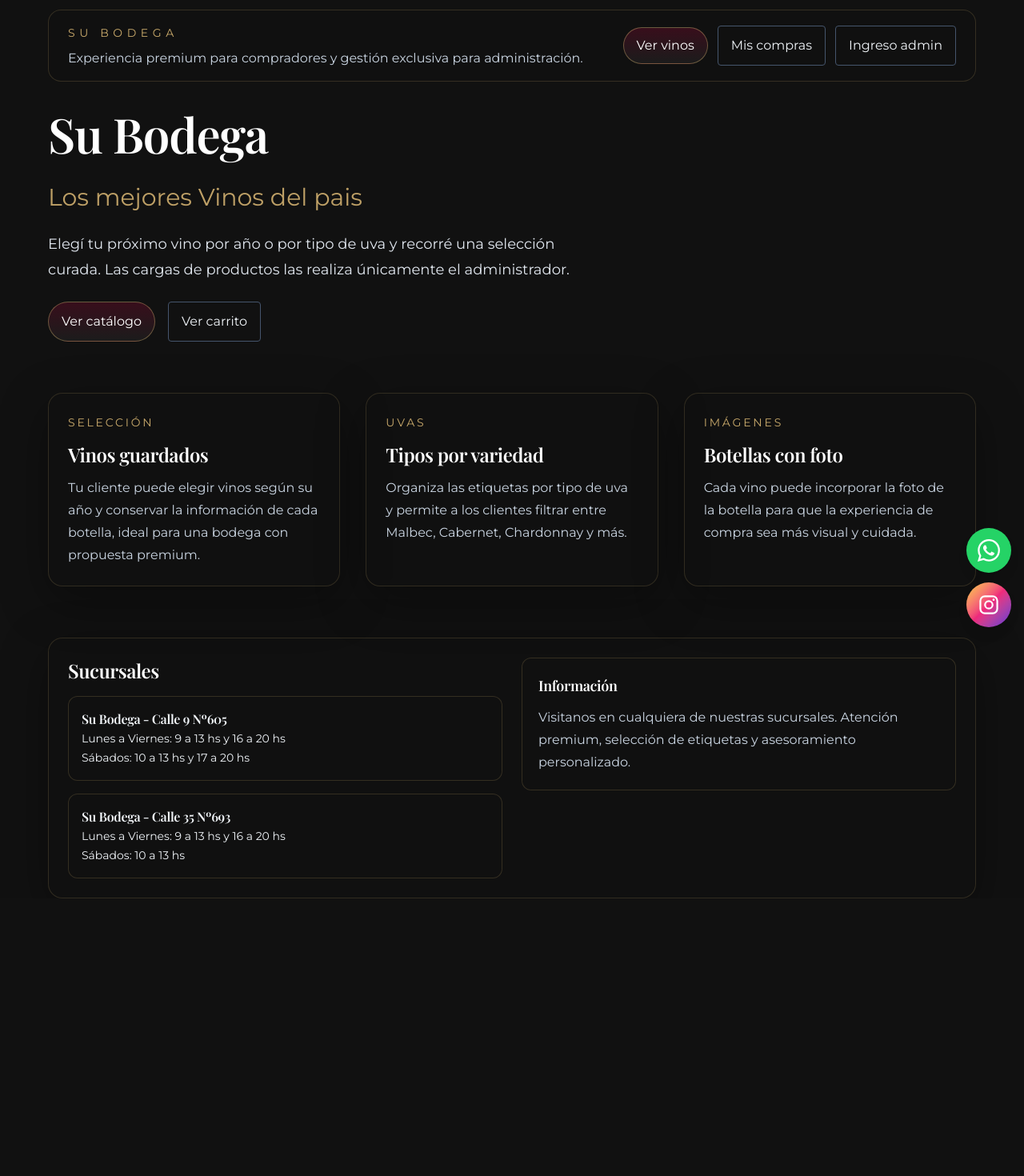
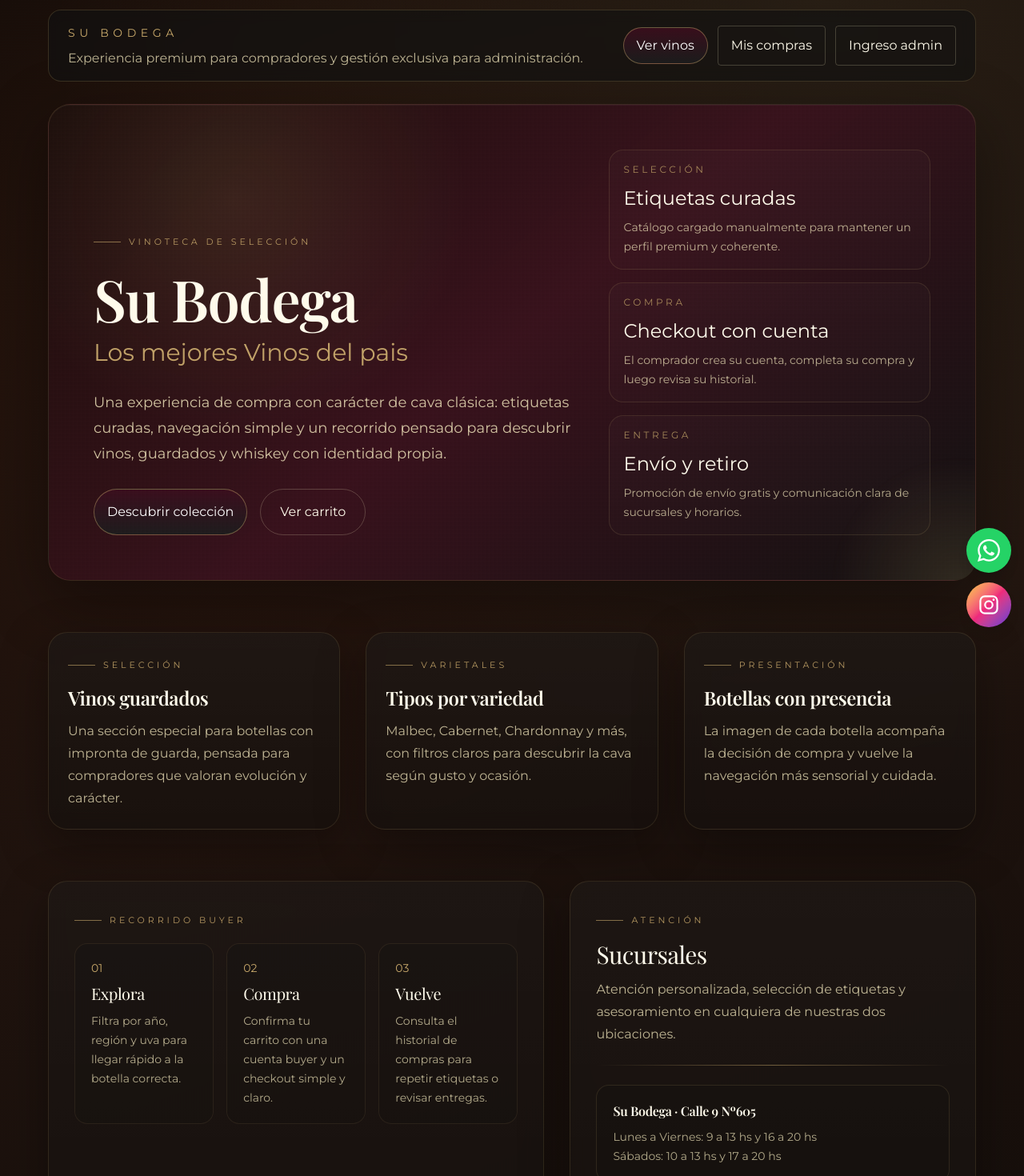
Before and after one commit to joaquinrc26/Su-Bodega, a Next.js app in the folder su-bodega/: page / in a window 1280 px wide. Shown: the top 1470 px of the page at 80% size. Before the commit the page ends 1123 px from the top, so only its background shows below. Built offline with nearby package versions, Linux system fonts and the light colour scheme; no server answers; a web font is replaced by a local one.

Commit message:
Refine premium buyer experience

```diff
--- a/su-bodega/app/cart/page.tsx
+++ b/su-bodega/app/cart/page.tsx
@@ -16,14 +16,15 @@ export default function CartPage() {
   const finalTotal = subtotal + shippingCost;
 
   return (
-    <main className="min-h-screen bg-slate-950">
+    <main className="min-h-screen buyer-bodegon-bg text-amber-50">
       <div className="container-premium py-12">
         {/* Header */}
-        <section className="mb-10">
+        <section className="wine-hero grain-overlay mb-10 p-6 md:p-8">
           <div className="flex items-center justify-between mb-6">
             <div>
-              <span className="text-sm uppercase tracking-[0.4em] text-gold">Tu carrito</span>
+              <span className="wine-section-label">Tu carrito</span>
               <h1 className="text-4xl md:text-5xl font-playfair font-semibold mt-2">Revisar compra</h1>
+              <p className="mt-3 max-w-2xl text-amber-100/72">Un resumen claro antes de pasar al checkout con cuenta buyer. Ajusta cantidades, revisa el envío y continúa con una compra segura.</p>
             </div>
             <Link href="/wines" className="text-gold hover:text-gold/80 underline">
               ← Volver al catálogo
@@ -32,8 +33,8 @@ export default function CartPage() {
         </section>
 
         {cart.length === 0 ? (
-          <div className="card-premium p-12 glass text-center">
-            <p className="text-xl text-slate-300 mb-6">Tu carrito está vacío</p>
+          <div className="wine-card p-12 text-center">
+            <p className="text-xl text-amber-100/74 mb-6">Tu carrito está vacío</p>
             <Link href="/wines" className="btn-premium">
               Explorar catálogo
             </Link>
@@ -45,11 +46,11 @@ export default function CartPage() {
               {cart.map((item) => (
                 <div
                   key={item.id}
-                  className="card-premium p-6 glass flex gap-4 md:flex-row flex-col"
+                  className="wine-card p-6 flex gap-4 md:flex-row flex-col"
                 >
                   {/* Imagen */}
                   {item.image && (
-                    <div className="flex-shrink-0 w-full md:w-24 h-24 bg-slate-800 rounded overflow-hidden">
+                    <div className="flex-shrink-0 w-full md:w-24 h-24 bg-black/30 rounded overflow-hidden">
                       <Image
                         src={item.image}
                         alt={item.name}
@@ -65,18 +66,18 @@ export default function CartPage() {
                     <div className="flex justify-between items-start mb-2">
                       <div>
                         <h3 className="text-lg font-semibold">{item.name}</h3>
-                        <p className="text-sm text-slate-400">Cosecha {item.year}</p>
+                        <p className="text-sm text-amber-100/60">Cosecha {item.year}</p>
                       </div>
                       <p className="text-lg font-semibold text-gold">${item.price.toLocaleString('es-AR')}</p>
                     </div>
 
                     {/* Cantidad */}
                     <div className="flex items-center gap-3 mt-4">
-                      <label className="text-sm text-slate-300">Cantidad:</label>
-                      <div className="flex items-center border border-slate-600 rounded">
+                      <label className="text-sm text-amber-100/72">Cantidad:</label>
+                      <div className="flex items-center border border-amber-100/20 rounded">
                         <button
                           onClick={() => updateQuantity(item.id, item.quantity - 1)}
-                          className="px-3 py-1 hover:bg-slate-700"
+                          className="px-3 py-1 hover:bg-white/5"
                         >
                           −
                         </button>
@@ -84,12 +85,12 @@ export default function CartPage() {
                           type="number"
                           value={item.quantity}
                           onChange={(e) => updateQuantity(item.id, parseInt(e.target.value) || 1)}
-                          className="w-12 text-center bg-transparent border-x border-slate-600 py-1"
+                          className="w-12 text-center bg-transparent border-x border-amber-100/20 py-1"
                           min="1"
                         />
                         <button
                           onClick={() => updateQuantity(item.id, item.quantity + 1)}
-                          className="px-3 py-1 hover:bg-slate-700"
+                          className="px-3 py-1 hover:bg-white/5"
                         >
                           +
                         </button>
@@ -113,17 +114,18 @@ export default function CartPage() {
               {/* Botón limpiar carrito */}
               <button
                 onClick={clearCart}
-                className="text-sm text-slate-400 hover:text-slate-200 underline"
+                className="text-sm text-amber-100/62 hover:text-amber-100 underline"
               >
                 Vaciar carrito
               </button>
             </div>
 
             {/* Resumen */}
-            <div className="card-premium p-6 glass h-fit sticky top-20">
-              <h2 className="text-xl font-semibold mb-4">Resumen</h2>
+            <div className="wine-card p-6 h-fit sticky top-20">
+              <span className="wine-section-label">Resumen</span>
+              <h2 className="text-xl font-semibold mb-4 mt-4">Tu selección</h2>
 
-              <div className="space-y-3 mb-6 pb-6 border-b border-slate-700">
+              <div className="space-y-3 mb-6 pb-6 border-b border-gold/10">
                 <div className="flex justify-between text-sm">
                   <span>Subtotal ({cart.length} items)</span>
                   <span>${subtotal.toLocaleString('es-AR')}</span>
@@ -144,22 +146,22 @@ export default function CartPage() {
               </div>
 
               <div className="mb-6">
-                <label className="text-sm text-slate-300 mb-2 block">Código promocional</label>
+                <label className="text-sm text-amber-100/72 mb-2 block">Código promocional</label>
                 <div className="flex gap-2">
                   <input
                     type="text"
                     value={coupon}
                     onChange={(e) => setCoupon(e.target.value.toUpperCase())}
                     placeholder="DESCUENTO10"
-                    className="flex-grow px-3 py-2 bg-slate-800 border border-slate-600 rounded text-sm focus:outline-none focus:border-gold"
+                    className="flex-grow px-3 py-2 bg-black/25 border border-amber-100/20 rounded text-sm focus:outline-none focus:border-gold"
                   />
-                  <button className="px-4 py-2 bg-slate-700 hover:bg-slate-600 rounded text-sm">
+                  <button className="px-4 py-2 bg-white/5 hover:bg-white/10 rounded text-sm border border-amber-100/15">
                     Aplicar
                   </button>
                 </div>
               </div>
 
-              <div className="bg-gold/10 p-3 rounded mb-6">
+              <div className="bg-gold/10 p-4 rounded-2xl mb-6 border border-gold/15">
                 <div className="text-xl font-semibold text-gold">
                   Total: ${finalTotal.toLocaleString('es-AR')}
                 </div>
@@ -172,12 +174,12 @@ export default function CartPage() {
                 Proceder al pago
               </button>
 
-              <Link href="/wines" className="block w-full text-center px-4 py-3 border border-slate-600 rounded hover:border-gold text-slate-100">
+              <Link href="/wines" className="block w-full text-center px-4 py-3 border border-amber-100/20 rounded hover:border-gold text-amber-50">
                 Continuar comprando
               </Link>
 
               {/* Info promo */}
-              <div className="mt-6 pt-6 border-t border-slate-700 text-xs text-slate-400 space-y-2">
+              <div className="mt-6 pt-6 border-t border-gold/10 text-xs text-amber-100/60 space-y-2">
                 <div className="flex gap-2">
                   <span className="text-gold">✓</span>
                   <span>Envío gratis a CABA y AMBA desde $200.000</span>
--- a/su-bodega/app/globals.css
+++ b/su-bodega/app/globals.css
@@ -38,6 +38,18 @@ body {
   background: var(--background);
   color: var(--foreground);
   font-family: var(--font-montserrat);
+}
+
+body::before {
+  content: "";
+  position: fixed;
+  inset: 0;
+  pointer-events: none;
+  background:
+    radial-gradient(circle at top left, rgba(200, 169, 107, 0.08), transparent 26%),
+    radial-gradient(circle at 85% 10%, rgba(99, 24, 48, 0.12), transparent 24%),
+    linear-gradient(180deg, rgba(255, 255, 255, 0.015), transparent 18%);
+  z-index: -1;
 }
 
 h1,
@@ -101,6 +113,87 @@ h6 {
   box-shadow: 0 18px 60px rgba(0, 0, 0, 0.35);
 }
 
+.wine-hero {
+  position: relative;
+  overflow: hidden;
+  border-radius: 28px;
+  border: 1px solid rgba(200, 169, 107, 0.16);
+  background:
+    radial-gradient(circle at 20% 20%, rgba(200, 169, 107, 0.12), transparent 28%),
+    linear-gradient(140deg, rgba(27, 14, 11, 0.96), rgba(57, 18, 29, 0.92) 50%, rgba(17, 17, 17, 0.94));
+  box-shadow:
+    0 24px 80px rgba(0, 0, 0, 0.38),
+    inset 0 1px 0 rgba(255, 255, 255, 0.04);
+}
+
+.wine-hero::after {
+  content: "";
+  position: absolute;
+  inset: auto -12% -28% auto;
+  width: 320px;
+  height: 320px;
+  border-radius: 9999px;
+  background: radial-gradient(circle, rgba(200, 169, 107, 0.16), transparent 70%);
+  filter: blur(6px);
+}
+
+.wine-section-label {
+  display: inline-flex;
+  align-items: center;
+  gap: 10px;
+  font-size: 11px;
+  text-transform: uppercase;
+  letter-spacing: 0.36em;
+  color: rgba(200, 169, 107, 0.88);
+}
+
+.wine-section-label::before {
+  content: "";
+  width: 34px;
+  height: 1px;
+  background: rgba(200, 169, 107, 0.6);
+}
+
+.wine-stat {
+  border-radius: 18px;
+  border: 1px solid rgba(200, 169, 107, 0.14);
+  background: linear-gradient(180deg, rgba(255, 255, 255, 0.02), rgba(255, 255, 255, 0.01));
+  padding: 16px 18px;
+}
+
+.wine-card {
+  border-radius: 24px;
+  border: 1px solid rgba(200, 169, 107, 0.14);
+  background:
+    linear-gradient(180deg, rgba(255, 255, 255, 0.035), rgba(255, 255, 255, 0.01)),
+    rgba(19, 13, 11, 0.72);
+  box-shadow: 0 20px 60px rgba(0, 0, 0, 0.34);
+  backdrop-filter: blur(12px);
+}
+
+.wine-divider {
+  height: 1px;
+  width: 100%;
+  background: linear-gradient(90deg, transparent, rgba(200, 169, 107, 0.5), transparent);
+}
+
+.grain-overlay {
+  position: relative;
+}
+
+.grain-overlay::before {
+  content: "";
+  position: absolute;
+  inset: 0;
+  pointer-events: none;
+  opacity: 0.06;
+  background-image:
+    linear-gradient(rgba(255, 255, 255, 0.5) 1px, transparent 1px),
+    linear-gradient(90deg, rgba(255, 255, 255, 0.5) 1px, transparent 1px);
+  background-size: 5px 5px;
+  mix-blend-mode: soft-light;
+}
+
 @keyframes floatIn {
   from {
     opacity: 0;
--- a/su-bodega/app/page.tsx
+++ b/su-bodega/app/page.tsx
@@ -2,99 +2,159 @@ import Link from 'next/link';
 
 export default function Home() {
   return (
-    <main className="container-premium py-12">
+    <main className="buyer-bodegon-bg text-amber-50">
+      <div className="container-premium py-8 md:py-12">
       <header className="sticky top-3 z-40 mb-10 rounded-2xl border border-gold/20 bg-black/65 px-4 py-4 backdrop-blur md:px-6">
         <div className="flex flex-col gap-4 md:flex-row md:items-center md:justify-between">
           <div>
             <span className="text-sm uppercase tracking-[0.4em] text-gold">Su Bodega</span>
-            <p className="text-slate-300 mt-2">Experiencia premium para compradores y gestión exclusiva para administración.</p>
+            <p className="mt-2 text-amber-100/72">Experiencia premium para compradores y gestión exclusiva para administración.</p>
           </div>
 
           <nav className="flex flex-wrap items-center gap-3">
             <Link href="/wines" className="btn-premium">
               Ver vinos
             </Link>
-            <Link href="/buyer/orders" className="px-4 py-3 border rounded text-slate-100 border-slate-600 hover:border-gold">
+            <Link href="/buyer/orders" className="px-4 py-3 border rounded text-amber-50 border-amber-100/20 hover:border-gold">
               Mis compras
             </Link>
-            <Link href="/admin" className="px-4 py-3 border rounded text-slate-100 border-slate-600 hover:border-gold">
+            <Link href="/admin" className="px-4 py-3 border rounded text-amber-50 border-amber-100/20 hover:border-gold">
               Ingreso admin
             </Link>
           </nav>
         </div>
       </header>
 
-      <section className="grid gap-10 items-center">
-        <div className="space-y-6">
-          <h1 className="text-5xl md:text-6xl font-playfair font-semibold leading-tight">Su Bodega</h1>
+      <section className="wine-hero grain-overlay p-8 md:p-12 lg:p-14">
+        <div className="grid gap-10 lg:grid-cols-[1.2fr_0.8fr] lg:items-end">
+          <div className="space-y-7">
+            <span className="wine-section-label">Vinoteca de selección</span>
+            <div className="space-y-4">
+              <h1 className="max-w-4xl text-5xl font-playfair font-semibold leading-[0.95] md:text-7xl">
+                Su Bodega
+              </h1>
               <p className="text-2xl md:text-3xl text-gold/95 font-playfair">Los mejores Vinos del pais</p>
-          <p className="max-w-2xl text-slate-200 leading-8 text-lg">
-            Elegí tu próximo vino por año o por tipo de uva y recorré una selección curada. Las cargas de productos
-            las realiza únicamente el administrador.
+            </div>
+            <p className="max-w-2xl text-lg leading-8 text-amber-100/78">
+              Una experiencia de compra con carácter de cava clásica: etiquetas curadas, navegación simple y un recorrido pensado para descubrir vinos, guardados y whiskey con identidad propia.
             </p>
-          <div className="flex flex-col sm:flex-row gap-4">
-            <Link href="/wines" className="btn-premium">
-              Ver catálogo
+            <div className="flex flex-col gap-4 sm:flex-row">
+              <Link href="/wines" className="btn-premium px-6 py-4 text-base">
+                Descubrir colección
               </Link>
-            <Link href="/cart" className="px-4 py-3 border rounded text-slate-100 border-slate-600 hover:border-gold">
+              <Link href="/cart" className="rounded-full border border-amber-100/20 px-6 py-4 text-center text-amber-50 transition hover:border-gold hover:bg-gold/10">
                 Ver carrito
               </Link>
+            </div>
+          </div>
+
+          <div className="grid gap-4 md:grid-cols-3 lg:grid-cols-1">
+            <div className="wine-stat">
+              <p className="text-xs uppercase tracking-[0.3em] text-gold/75">Selección</p>
+              <p className="mt-3 text-2xl font-playfair">Etiquetas curadas</p>
+              <p className="mt-2 text-sm leading-6 text-amber-100/68">Catálogo cargado manualmente para mantener un perfil premium y coherente.</p>
+            </div>
+            <div className="wine-stat">
+              <p className="text-xs uppercase tracking-[0.3em] text-gold/75">Compra</p>
+              <p className="mt-3 text-2xl font-playfair">Checkout con cuenta</p>
+              <p className="mt-2 text-sm leading-6 text-amber-100/68">El comprador crea su cuenta, completa su compra y luego revisa su historial.</p>
+            </div>
+            <div className="wine-stat">
+              <p className="text-xs uppercase tracking-[0.3em] text-gold/75">Entrega</p>
+              <p className="mt-3 text-2xl font-playfair">Envío y retiro</p>
+              <p className="mt-2 text-sm leading-6 text-amber-100/68">Promoción de envío gratis y comunicación clara de sucursales y horarios.</p>
+            </div>
           </div>
         </div>
       </section>
 
       <section className="mt-16 grid gap-8 md:grid-cols-3">
-        <div className="card-premium p-6 glass">
-          <span className="text-sm uppercase tracking-[0.2em] text-gold">Selección</span>
-          <h2 className="text-2xl font-semibold mt-3">Vinos guardados</h2>
-          <p className="mt-3 text-slate-300 leading-7">
-            Tu cliente puede elegir vinos según su año y conservar la información de cada botella, ideal para una
-            bodega con propuesta premium.
+        <div className="wine-card p-6">
+          <span className="wine-section-label">Selección</span>
+          <h2 className="mt-4 text-2xl font-semibold">Vinos guardados</h2>
+          <p className="mt-3 leading-7 text-amber-100/72">
+            Una sección especial para botellas con impronta de guarda, pensada para compradores que valoran evolución y carácter.
           </p>
         </div>
-        <div className="card-premium p-6 glass">
-          <span className="text-sm uppercase tracking-[0.2em] text-gold">Uvas</span>
-          <h2 className="text-2xl font-semibold mt-3">Tipos por variedad</h2>
-          <p className="mt-3 text-slate-300 leading-7">
-            Organiza las etiquetas por tipo de uva y permite a los clientes filtrar entre Malbec, Cabernet, Chardonnay y más.
+        <div className="wine-card p-6">
+          <span className="wine-section-label">Varietales</span>
+          <h2 className="mt-4 text-2xl font-semibold">Tipos por variedad</h2>
+          <p className="mt-3 leading-7 text-amber-100/72">
+            Malbec, Cabernet, Chardonnay y más, con filtros claros para descubrir la cava según gusto y ocasión.
           </p>
         </div>
-        <div className="card-premium p-6 glass">
-          <span className="text-sm uppercase tracking-[0.2em] text-gold">Imágenes</span>
-          <h2 className="text-2xl font-semibold mt-3">Botellas con foto</h2>
-          <p className="mt-3 text-slate-300 leading-7">
-            Cada vino puede incorporar la foto de la botella para que la experiencia de compra sea más visual y cuidada.
+        <div className="wine-card p-6">
+          <span className="wine-section-label">Presentación</span>
+          <h2 className="mt-4 text-2xl font-semibold">Botellas con presencia</h2>
+          <p className="mt-3 leading-7 text-amber-100/72">
+            La imagen de cada botella acompaña la decisión de compra y vuelve la navegación más sensorial y cuidada.
           </p>
         </div>
       </section>
 
-      <footer className="mt-16 card-premium p-6 glass">
-        <div className="grid gap-6 lg:grid-cols-2">
-          <div>
-            <h2 className="text-2xl font-semibold mb-4">Sucursales</h2>
-            <div className="space-y-4 text-slate-100">
-              <div className="rounded-xl border border-gold/20 bg-black/50 p-4">
-                <h3 className="font-semibold">Su Bodega - Calle 9 Nº605</h3>
-                <p className="text-sm leading-6">Lunes a Viernes: 9 a 13 hs y 16 a 20 hs</p>
-                <p className="text-sm leading-6">Sábados: 10 a 13 hs y 17 a 20 hs</p>
+      <section className="mt-16 grid gap-8 lg:grid-cols-[1.1fr_0.9fr]">
+        <div className="wine-card p-7 md:p-8">
+          <span className="wine-section-label">Recorrido buyer</span>
+          <div className="mt-5 grid gap-4 md:grid-cols-3">
+            <div className="rounded-2xl border border-gold/10 bg-black/20 p-5">
+              <p className="text-gold text-sm">01</p>
+              <h3 className="mt-2 text-xl font-playfair">Explora</h3>
+              <p className="mt-2 text-sm leading-6 text-amber-100/68">Filtra por año, región y uva para llegar rápido a la botella correcta.</p>
             </div>
-              <div className="rounded-xl border border-gold/20 bg-black/50 p-4">
-                <h3 className="font-semibold">Su Bodega - Calle 35 Nº693</h3>
-                <p className="text-sm leading-6">Lunes a Viernes: 9 a 13 hs y 16 a 20 hs</p>
-                <p className="text-sm leading-6">Sábados: 10 a 13 hs</p>
+            <div className="rounded-2xl border border-gold/10 bg-black/20 p-5">
+              <p className="text-gold text-sm">02</p>
+              <h3 className="mt-2 text-xl font-playfair">Compra</h3>
+              <p className="mt-2 text-sm leading-6 text-amber-100/68">Confirma tu carrito con una cuenta buyer y un checkout simple y claro.</p>
+            </div>
+            <div className="rounded-2xl border border-gold/10 bg-black/20 p-5">
+              <p className="text-gold text-sm">03</p>
+              <h3 className="mt-2 text-xl font-playfair">Vuelve</h3>
+              <p className="mt-2 text-sm leading-6 text-amber-100/68">Consulta el historial de compras para repetir etiquetas o revisar entregas.</p>
             </div>
           </div>
         </div>
 
-          <div className="rounded-xl border border-gold/20 bg-black/50 p-5 h-fit">
-            <h3 className="text-lg font-semibold mb-3">Información</h3>
-            <p className="text-slate-300 leading-7">
-              Visitanos en cualquiera de nuestras sucursales. Atención premium, selección de etiquetas y
-              asesoramiento personalizado.
+        <div className="wine-card p-7 md:p-8">
+          <span className="wine-section-label">Atención</span>
+          <h2 className="mt-4 text-3xl font-playfair">Sucursales</h2>
+          <p className="mt-3 max-w-xl leading-7 text-amber-100/72">
+            Atención personalizada, selección de etiquetas y asesoramiento en cualquiera de nuestras dos ubicaciones.
+          </p>
+          <div className="wine-divider my-6" />
+          <div className="space-y-4 text-amber-50">
+            <div className="rounded-2xl border border-gold/14 bg-black/20 p-5">
+              <h3 className="font-semibold">Su Bodega · Calle 9 Nº605</h3>
+              <p className="mt-2 text-sm leading-6 text-amber-100/68">Lunes a Viernes: 9 a 13 hs y 16 a 20 hs</p>
+              <p className="text-sm leading-6 text-amber-100/68">Sábados: 10 a 13 hs y 17 a 20 hs</p>
+            </div>
+            <div className="rounded-2xl border border-gold/14 bg-black/20 p-5">
+              <h3 className="font-semibold">Su Bodega · Calle 35 Nº693</h3>
+              <p className="mt-2 text-sm leading-6 text-amber-100/68">Lunes a Viernes: 9 a 13 hs y 16 a 20 hs</p>
+              <p className="text-sm leading-6 text-amber-100/68">Sábados: 10 a 13 hs</p>
+            </div>
+          </div>
+        </div>
+      </section>
+
+      <footer className="mt-16 wine-card p-6 md:p-8">
+        <div className="grid gap-6 lg:grid-cols-2">
+          <div>
+            <span className="wine-section-label">Identidad</span>
+            <h2 className="mt-4 text-2xl font-semibold">Una cava digital con tono de vinoteca real</h2>
+            <p className="mt-3 max-w-xl leading-7 text-amber-100/68">
+              La experiencia buyer fue pensada para priorizar etiquetas, información útil y una estética sobria, cálida y confiable.
+            </p>
+          </div>
+
+          <div className="rounded-xl border border-gold/20 bg-black/30 p-5 h-fit">
+            <h3 className="text-lg font-semibold mb-3">Vistas separadas del proyecto</h3>
+            <p className="leading-7 text-amber-100/68">
+              Públicas: inicio, catálogo, detalle, carrito, checkout y estados de pago. Buyer: acceso y mis compras. Admin: login, dashboard y carga manual.
             </p>
           </div>
         </div>
       </footer>
+      </div>
     </main>
   );
 }
```
Also changed, not shown: su-bodega/app/buyer/orders/page.tsx (+4 -4 lines), su-bodega/app/wines/page.tsx (+22 -14 lines). Lines whose indentation alone changed are shown as unchanged.
